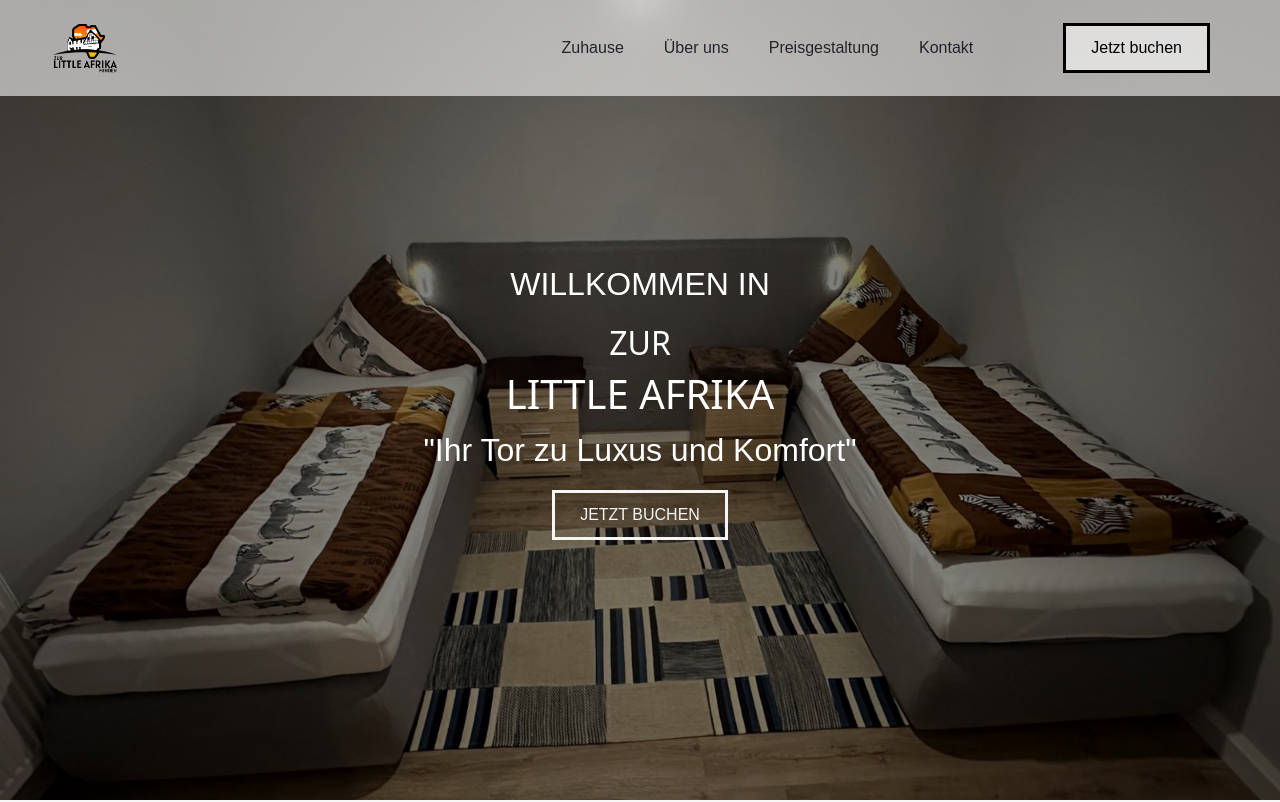
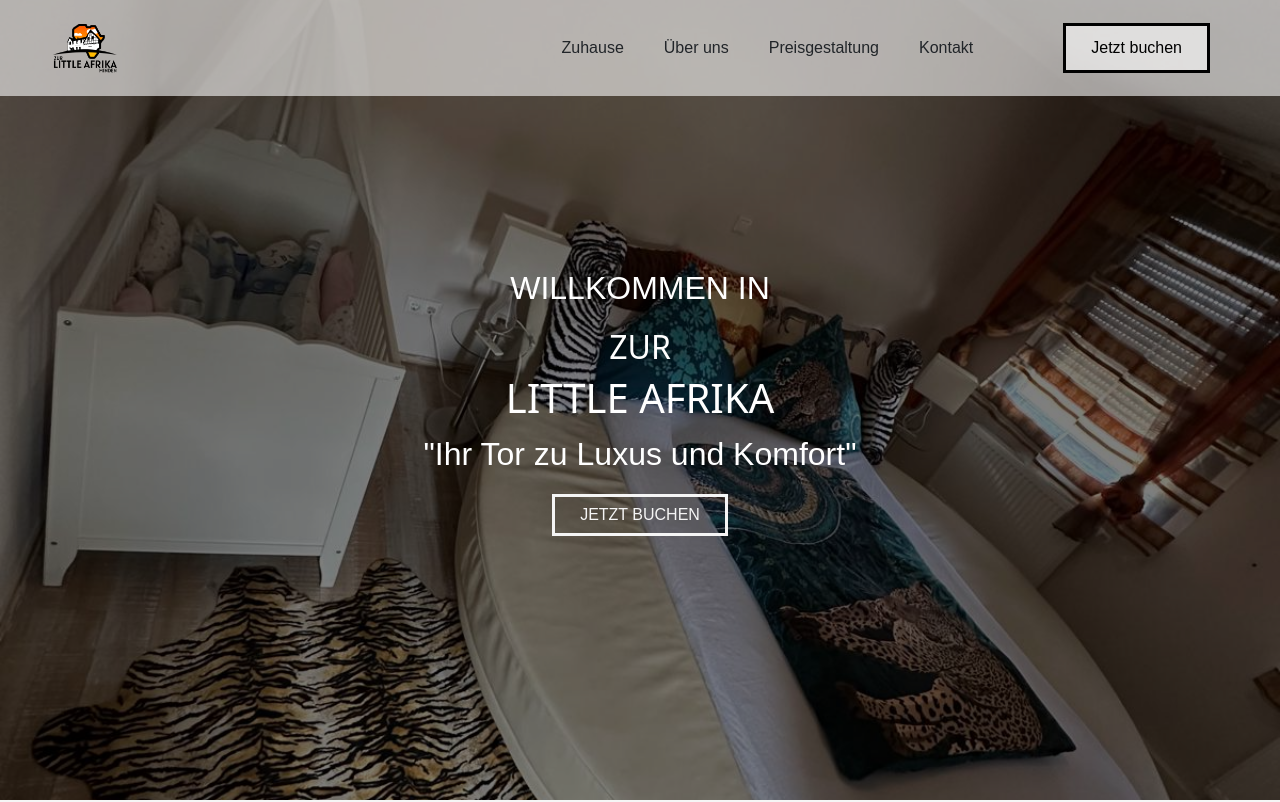
Before and after one commit to ALLEN-AYODEJI/ZurLittleAfrika, a React (Vite) app: page / in a window 1280 px wide. Shown: the top 802 px of the page. Built offline with nearby package versions, Linux system fonts and the light colour scheme; a web font is replaced by a local one.

Commit message:
Changes Pictures for the carousel and also put i link tag for smooth navigation when the buttons are clicked

```diff
--- a/src/Components/Hero/Hero.jsx
+++ b/src/Components/Hero/Hero.jsx
@@ -1,12 +1,14 @@
 import React, { useState, useEffect } from 'react';
 import './Hero.css'
-import img1 from '../../assets/img1.jpg'
-import img2 from '../../assets/img2.jpg'
-import img3 from '../../assets/img3.jpg'
+import { Link } from "react-scroll";
+import img24 from '../../assets/img24.jpg'
+import img15 from '../../assets/img15.jpg'
+import img16 from '../../assets/img16.jpg'
+import img18 from '../../assets/img18.jpg'
 
 
 const images = [
- img1,img2,img3
+ img24,img15,img16,img18
 ];
 
 const Hero = () => {
@@ -15,7 +17,7 @@
   useEffect(() => {
     const interval = setInterval(() => {
       setCurrentImageIndex((prevIndex) => (prevIndex + 1) % images.length);
-    }, 5000); // Change image every 5 seconds
+    }, 3000); // Change image every 3 seconds
 
     return () => clearInterval(interval);
   }, []);
@@ -31,7 +33,10 @@
           <h2>ZUR</h2>
           <h1>LITTLE AFRIKA</h1>
           <p>"Ihr Tor zu Luxus und Komfort"</p>
-          <button className='btn-wh'>JETZT BUCHEN</button>
+          <Link to="booking" smooth={true} duration={500}>
+           <button className='btn-wh'>JETZT BUCHEN</button>
+          </Link>
+
         </div>
       </div>
     </div>
--- a/src/Components/Pricing/Pricing.jsx
+++ b/src/Components/Pricing/Pricing.jsx
@@ -1,4 +1,5 @@
 import React from 'react'
+import { Link } from "react-scroll";
 import img6 from '../../assets/img6.jpg'
 import img7 from '../../assets/img7.jpg'
 import './Pricing.css'
@@ -16,7 +17,9 @@
         <img src={img6} alt="Apartment 1" className="pricing-image" />
         <div className="pricing-info">
           <p>Bis zu 7 Gäste, zusätzliche Kosten für zusätzliche Gäste</p>
-          <button className="book-button">Jetzt buchen</button>
+          <Link to="booking" smooth={true} duration={500}>
+            <button className="book-button">Jetzt buchen</button>
+          </Link>
         </div>
       </div>
       <div className="pricing-card">
@@ -27,7 +30,9 @@
         <img src={img7} alt="Apartment 2" className="pricing-image" />
         <div className="pricing-info">
           <p>Bis zu 2 Gäste, zusätzliche Kosten für zusätzliche Gäste</p>
-          <button className="book-button">Jetzt buchen</button>
+          <Link to="booking" smooth={true} duration={500}>
+            <button className="book-button">Jetzt buchen</button>
+          </Link>
         </div>
       </div>
     </div>
```
